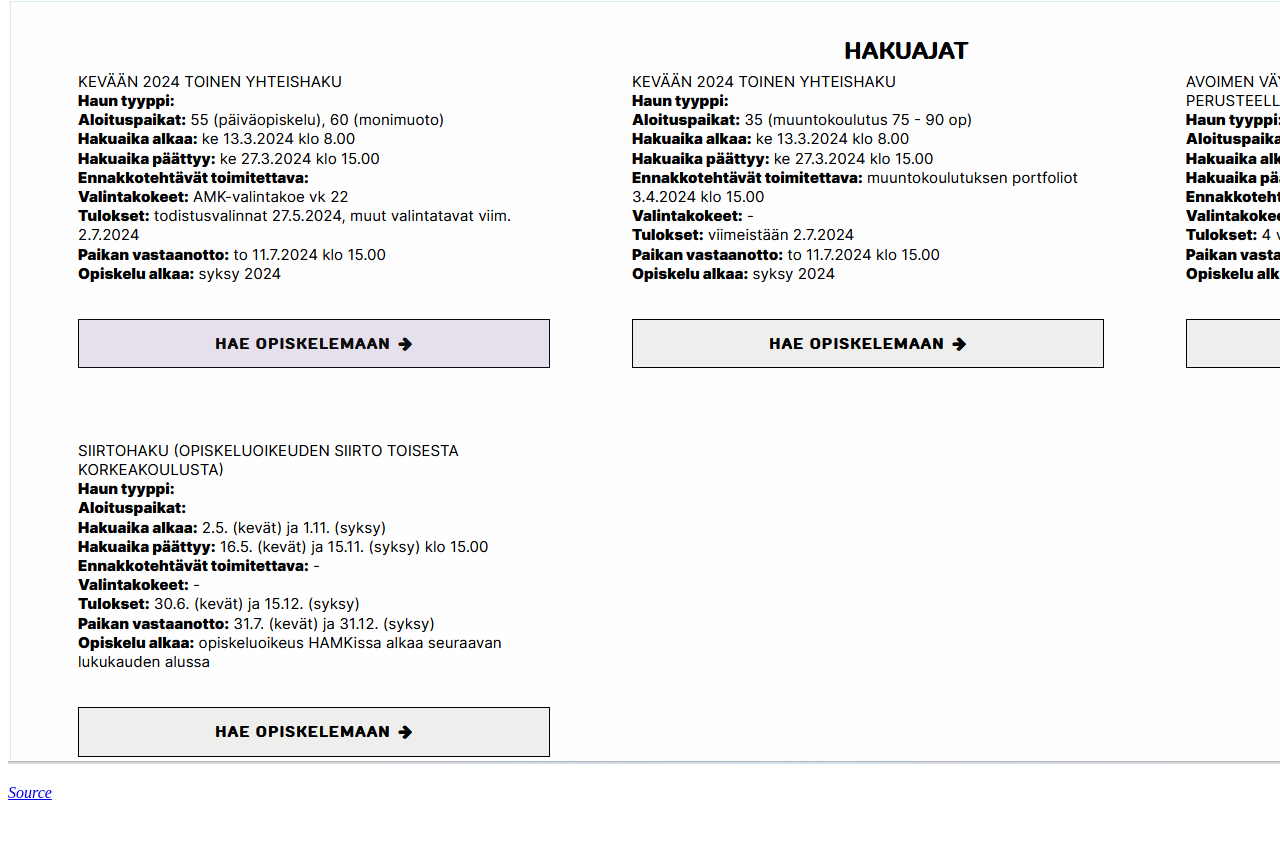
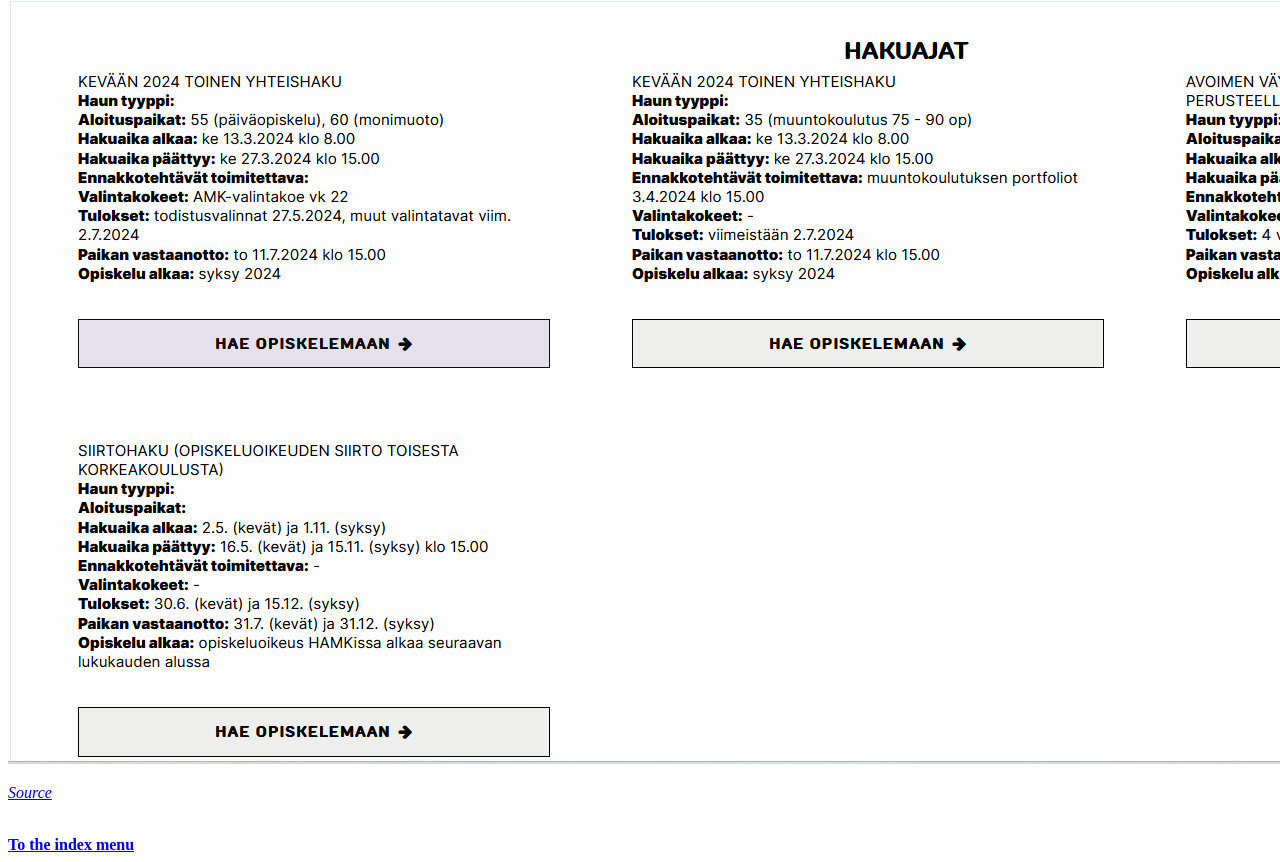
Before and after one commit to RasmusLaitilaHAMK/WebDev, a plain HTML site: page exercise1.html in a window 1280 px wide. Shown: the part 1766-2628 px from the top of the page. Before the commit the page ends 2584 px from the top, so only its background shows below. Drawn offline with Linux system fonts and the light colour scheme.

Commit message:
Return to main menu

```diff
--- a/exercise1.html
+++ b/exercise1.html
@@ -20,5 +20,6 @@
         </div>
         <img src="images/perustiedot2.png" alt="HAMK-data2">
         <a href="https://www.hamk.fi/amk-tutkinto/tietojenkasittely-tradenomi-amk/"> <p><i>Source</i></p></a>
+        <a href ="index.html"><br><strong>To the index menu</strong></a>
     </body>
 </html>
```
Also changed, not shown: exercise2.html (+1 -0 lines).
